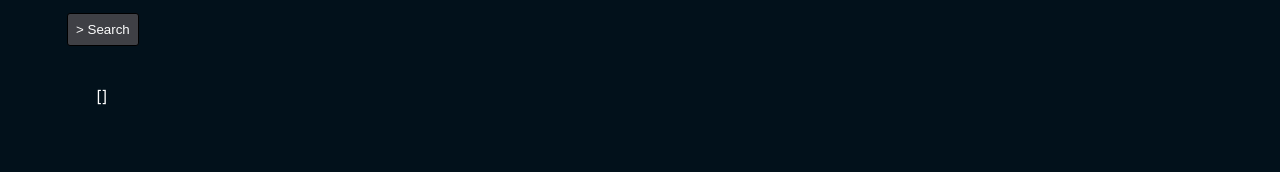
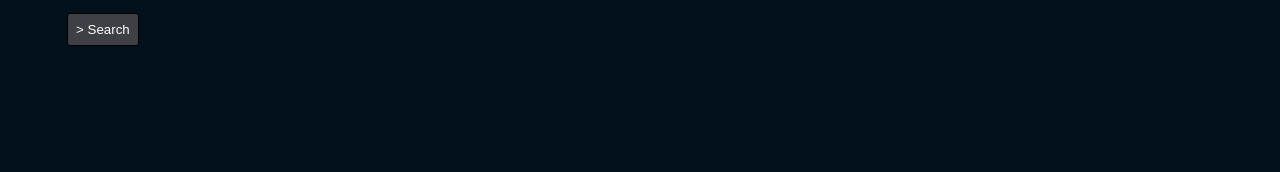
Before and after one commit to SimonDuperray/ESEO-NextAppSpotify, a Next.js app: page /recommendations in a window 1280 px wide. Shown: the part 254-426 px from the top of the page. Built offline with nearby package versions, Linux system fonts and the light colour scheme.

Commit message:
:sparkles: get personal recommendation seems ok

```diff
--- a/components/cards/SimpleTrackCard.js
+++ b/components/cards/SimpleTrackCard.js
@@ -1,5 +1,3 @@
-import Link from "next/link";
-
 const SimpleTrackCard = (props) => {
     return (
         <div className="simple-track-card">
--- a/pages/recommendations.js
+++ b/pages/recommendations.js
@@ -61,8 +61,9 @@ const Recommendations = () => {
                 outAudioFeaturesBank.sort((a, b) => b[metToSearch[i]] - a[metToSearch[i]]).slice(0, 5)
             );
         }
-        setFilteredTracks(sortedMetToSearch);
+        setFilteredTracks(sortedMetToSearch.flat());
         console.log(`sortedMetToSearch: ${JSON.stringify(sortedMetToSearch)}`)
+        console.log(filteredTracks.length);
     }
 
     return (
@@ -105,11 +106,17 @@ const Recommendations = () => {
                 </button>
                 <h4 id="metrics-tag"></h4>
                 <div className="simple-track-cards-container">
-                    <p>
-                        {
-                            JSON.stringify(filteredTracks)
-                        }
-                    </p>
+                    {
+                        filteredTracks.map((flt) => {
+                            return (
+                                <SimpleTrackCard
+                                    key={flt['title']}
+                                    title={flt['title']}
+                                    artist={flt['artist']}
+                                />
+                            )
+                        })
+                    }
                 </div>
             </div>
             <Footer />
```
